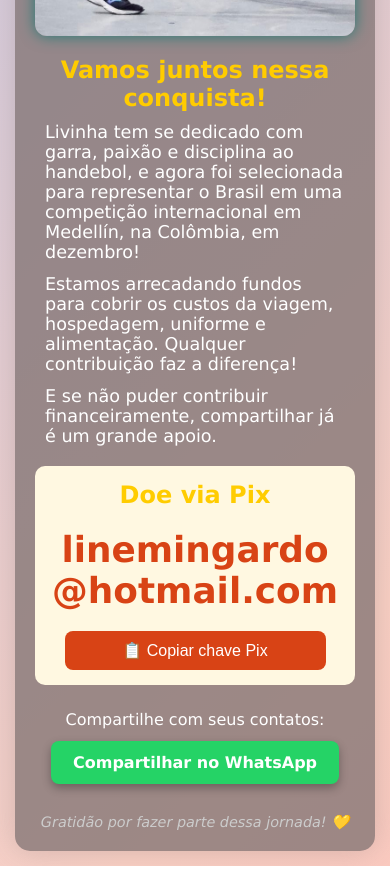
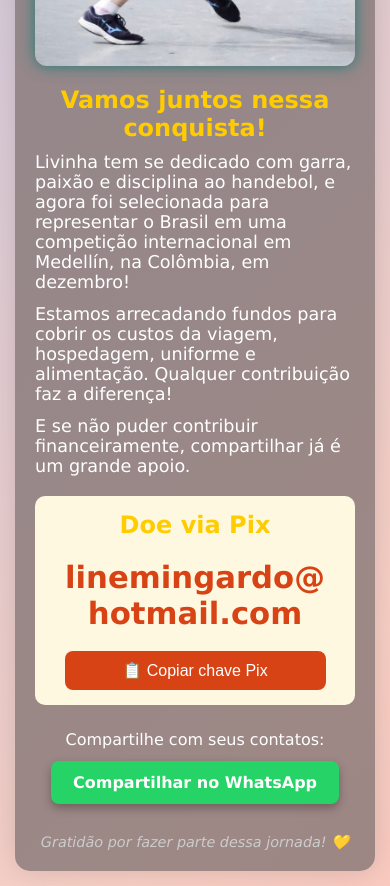
Before and after one commit to Aline-Mingardo/vaquinha, a plain HTML site: page index.html in a window 390 px wide. Shown: the part 640-1526 px from the top of the page. Drawn offline with Linux system fonts and the light colour scheme.

Commit message:
Add files via upload

```diff
--- a/style.css
+++ b/style.css
@@ -142,28 +142,29 @@ footer {
   color: #ccc;
 }
 
-/* Responsividade para telas pequenas */
 @media screen and (max-width: 600px) {
   body {
     padding: 15px;
-  }
-
-  header h1 {
-    font-size: 1.5em;
-    padding: 0 10px;
   }
 
   .container {
     padding: 20px;
   }
 
-  section p,
-  section h2 {
-    padding: 0 10px;
+  #chave-pix {
+    display: block;
+    font-size: 1.2em;
+    word-break: break-word;
+    text-align: center;
+    padding: 10px;
+    max-width: 100%;
+    margin: 0 auto;
   }
 
-  .foto img {
-    max-width: 100%;
+  .pix {
+    padding: 15px;
+    width: 100%;
+    box-sizing: border-box;
   }
 
   button,
@@ -172,20 +173,3 @@ footer {
     font-size: 1em;
   }
 }
-
-@media screen and (max-width: 600px) {
-  /* ... outros estilos já existentes ... */
-
-  #chave-pix {
-    display: block;
-    font-size: 1.4em;
-    word-break: break-word;
-    text-align: center;
-    padding: 10px 0;
-    box-sizing: border-box;
-  }
-
-  .pix {
-    padding: 15px;
-  }
-}
```
